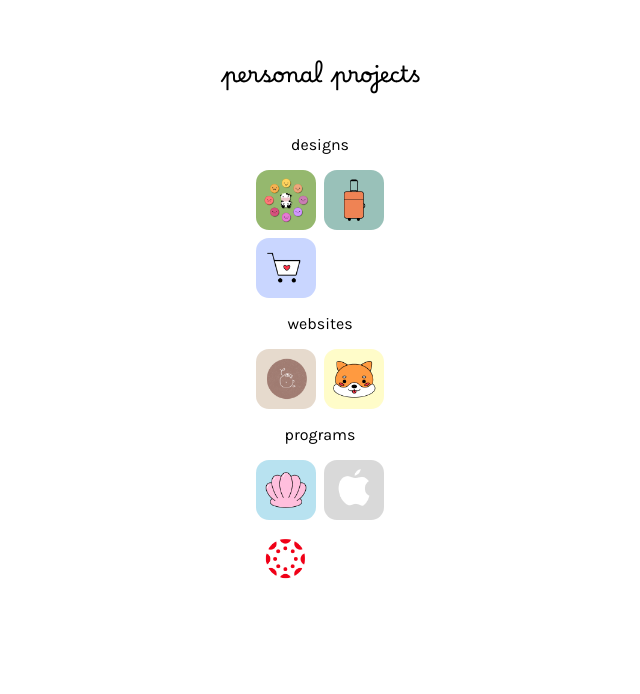
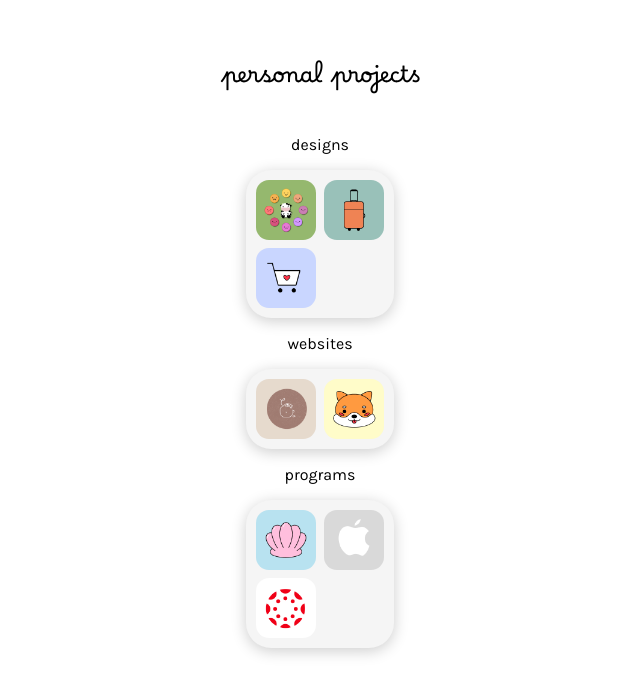
Before and after one commit to meganmok/meganmok.github.io, a React (Create React App) app: page /#/ in a window 1280 px wide. Shown: the part 1430-2124 px from the top of the page, without its empty margins (320-960 px from the left). Built offline with nearby package versions, Linux system fonts and the light colour scheme.

Commit message:
simplified container code and display

```diff
--- a/src/pages/Projects.css
+++ b/src/pages/Projects.css
@@ -1,3 +1,8 @@
+#projects {
+    display: flex;
+    flex-direction: row;
+}
+
 .app {
     width: 60px;
     height: 60px;
@@ -14,38 +19,16 @@
     font-size: 16px;
 }
 
-#designsContainer {
+.container {
     display: grid;
     grid-template-columns: auto auto;
     gap: 8px;
+    background-color: #F5F5F5;
+    box-shadow: 0px 3px 15px rgba(0,0,0,0.2);
+    border-radius: 25px;
+    padding: 10px;
 }
 
-#sitesContainer {
-    display: grid;
-    grid-template-columns: auto auto;
-    gap: 8px;
-}
-
-#progsContainer {
-    display: grid;
-    grid-template-columns: auto auto;
-    gap: 8px;
-}
-
-#iconHolder {
-    display: flex;
-    justify-content: center;
-}
-
-#iconBar {
-    background-color: #F5F5F5;
-    border-radius: 30px;
-    padding-right: 5px;
-    padding-left: 5px;
-    margin-top: 15px;
-    box-shadow: 0px 3px 15px rgba(0,0,0,0.2);
-
-}
 
 #shellCommand {
     margin-top: 95px;
--- a/src/pages/Projects.js
+++ b/src/pages/Projects.js
@@ -77,10 +77,9 @@ function Projects() {
         <div id = "projectHeader">
         <p id = "projectTitle" className = "headerContent"> personal projects</p>
         </div>
-
         <div id = "designs">
         <p className = "groupName"> designs</p>
-        <div id = "designsContainer">
+        <div id = "designsContainer" className = "container">
         <img src = {dm} className = "app" id = "dm" alt = "dailymood" />
         <img src = {travel} className = "app" id = "travel" alt = "travel" />
         <img src = {cart} className = "app" id = "cart" alt = "cart"/>
@@ -90,7 +89,7 @@ function Projects() {
 
         <div id = "websites">
         <p className = "groupName"> websites</p>
-        <div id = "sitesContainer">
+        <div id = "sitesContainer" className = "container">
         <img src = {ec} className = "app" id = "ec" alt = "espressco" />
         <img src = {shiba} className = "app" id = "shiba" alt = "tiktokpets" />
         </div>
@@ -100,7 +99,7 @@ function Projects() {
 
         <div id = "programs">
         <p className = "groupName"> programs</p>
-        <div id = "progsContainer">
+        <div id = "progsContainer" className = "container">
         <img src = {shell} className = "app" id = "shell" alt = "shell"/>
         <img src = {apple} className = "app" id = "apple" alt = "apple"/>
         <img src = {canvas} className = "app" id = "canvas" alt = "canvas"/>
```
